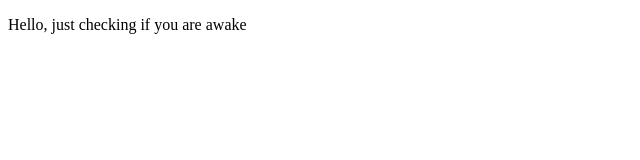
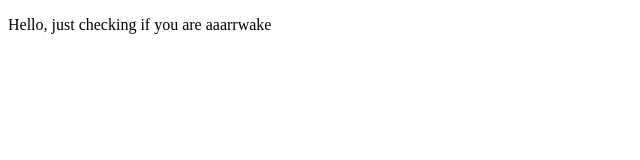
Before and after one commit to sethyeboah/Tools.Ascend22.com, a plain HTML site: page index.html in a window 1280 px wide. Shown: the full height of the page, 0-640 px from the left. Drawn offline with Linux system fonts and the light colour scheme.

```diff
--- a/index.html
+++ b/index.html
@@ -4,6 +4,6 @@
         <title>Hello</title>
     </head>
     <body>
-        <p>Hello, just checking if you are awake</p>
+        <p>Hello, just checking if you are aaarrwake</p>
     </body>
 </html>
```
